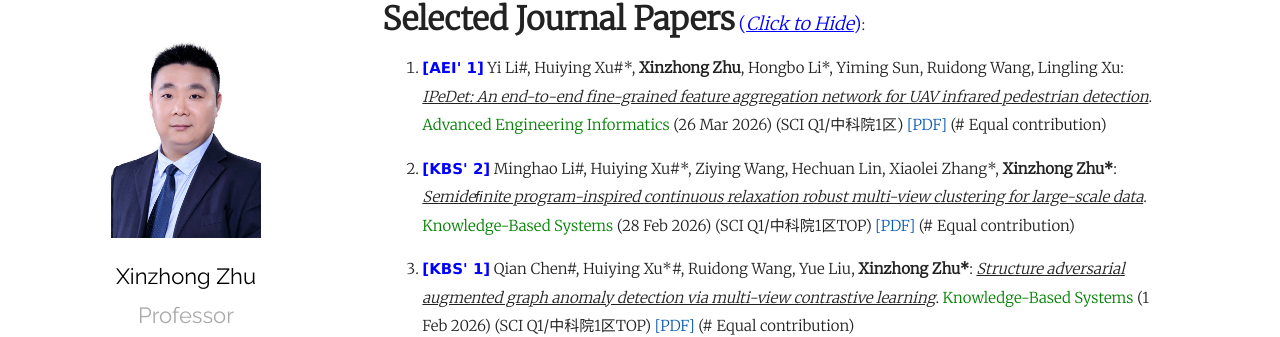
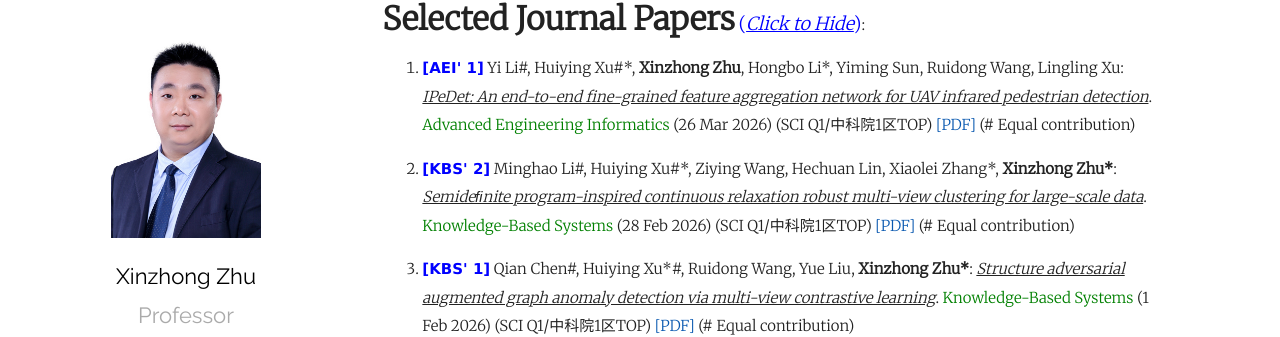
Before and after one commit to xinzhongzhu/xinzhongzhu.github.io, a Jekyll site: the page built from index.md, in a window 1280 px wide and 900 px high, scrolled down 719 px. Shown: the part 145-482 px from the top of the window. Built offline with Jekyll 4.4.1, drawn with Linux system fonts in a browser that asks for light colours.

Commit message:
Update index.md

```diff
--- a/index.md
+++ b/index.md
@@ -21,7 +21,7 @@ Please drop me a message by email: <u>zxz@zjnu.edu.cn</u> or <u>zxz@ci-xing.com<
   <p>
   <ol>
 
- <p style="margin-top: 8px;"><li><font face="verdana" color="blue"><b>[AEI' 1]</b></font> Yi Li#, Huiying Xu#*, <b>Xinzhong Zhu</b>, Hongbo Li*, Yiming Sun, Ruidong Wang, Lingling Xu: <i><u>IPeDet: An end-to-end fine-grained feature aggregation network for UAV infrared pedestrian detection</u></i>. <font color="green">Advanced Engineering Informatics</font> (26 Mar 2026) (SCI Q1/中科院1区) <a href = "https://xinzhongzhu.github.io/document/IPeDet-AEI.pdf">[PDF]</a>  (# Equal contribution)  </li></p>
+ <p style="margin-top: 8px;"><li><font face="verdana" color="blue"><b>[AEI' 1]</b></font> Yi Li#, Huiying Xu#*, <b>Xinzhong Zhu</b>, Hongbo Li*, Yiming Sun, Ruidong Wang, Lingling Xu: <i><u>IPeDet: An end-to-end fine-grained feature aggregation network for UAV infrared pedestrian detection</u></i>. <font color="green">Advanced Engineering Informatics</font> (26 Mar 2026) (SCI Q1/中科院1区TOP) <a href = "https://xinzhongzhu.github.io/document/IPeDet-AEI.pdf">[PDF]</a>  (# Equal contribution)  </li></p>
 
  <p style="margin-top: 8px;"><li><font face="verdana" color="blue"><b>[KBS' 2]</b></font> Minghao Li#, Huiying Xu#*, Ziying Wang, Hechuan Lin, Xiaolei Zhang*, <b>Xinzhong Zhu*</b>: <i><u>Semideﬁnite program-inspired continuous relaxation robust multi-view clustering for large-scale data</u></i>. <font color="green">Knowledge-Based Systems</font> (28 Feb 2026) (SCI Q1/中科院1区TOP) <a href = "https://xinzhongzhu.github.io/document/Semideﬁnite program-inspired continuous relaxation robust multi-view clustering for large-scale data.pdf">[PDF]</a> (# Equal contribution)   </li></p>
 
```
